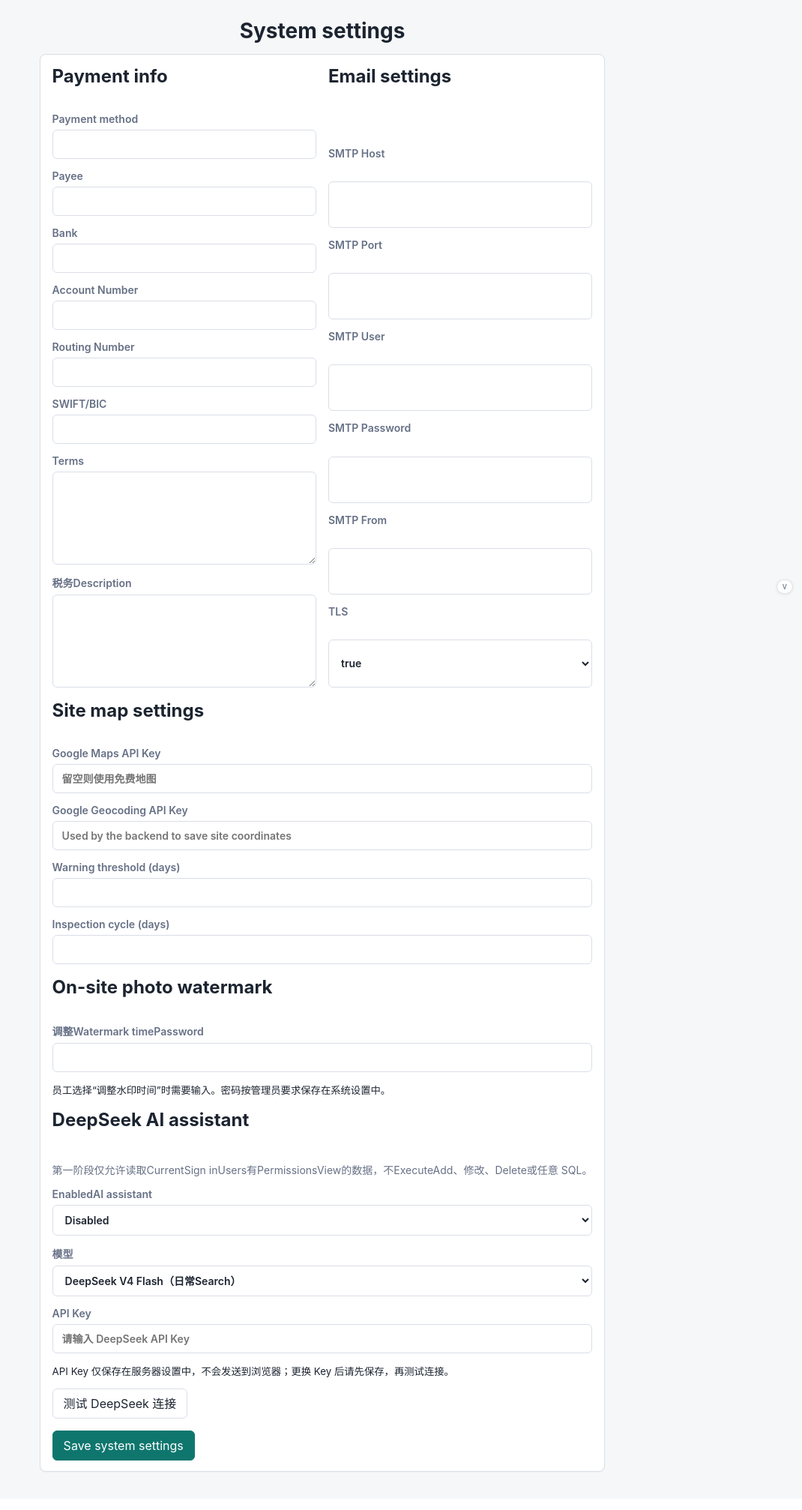
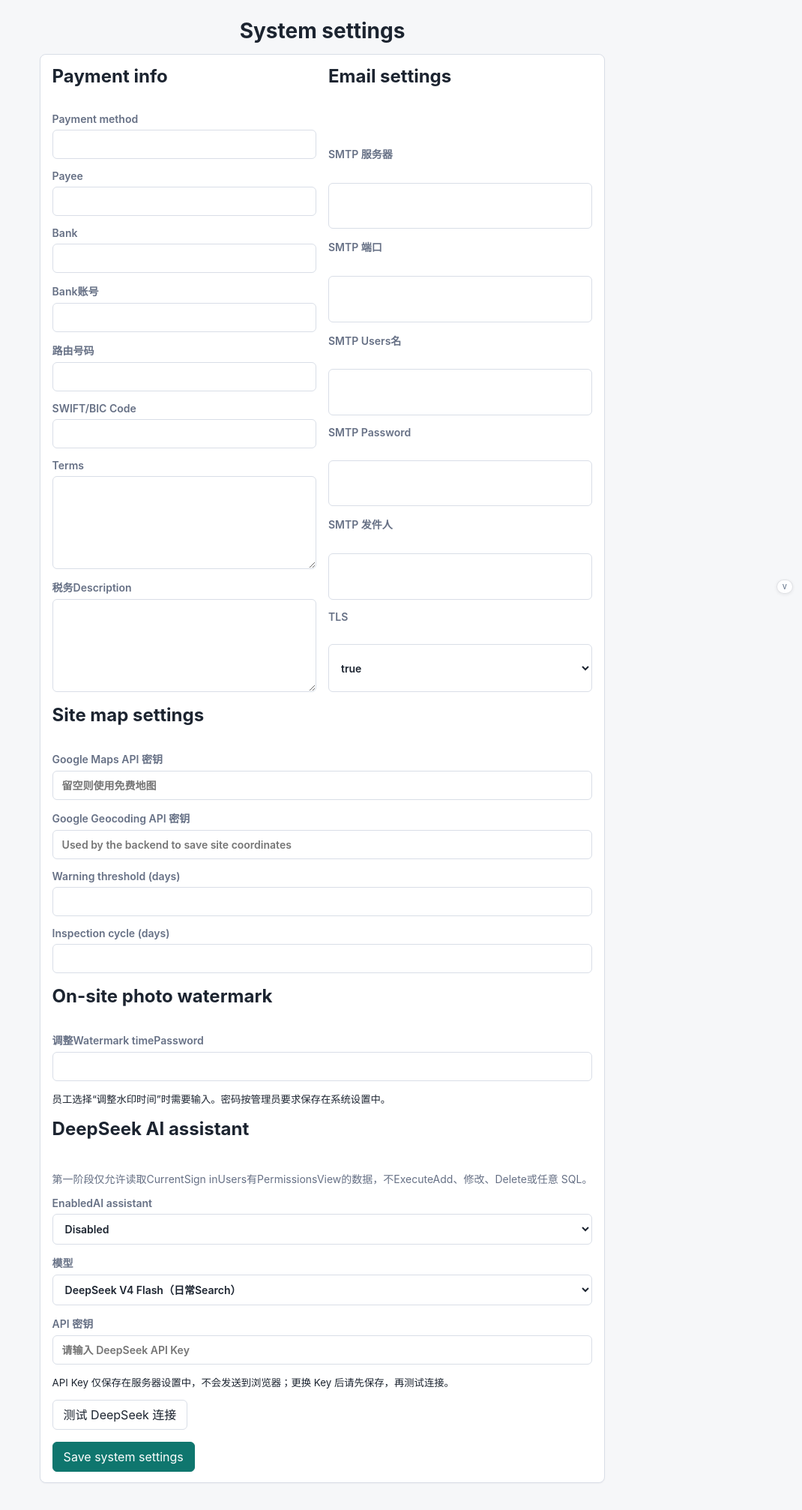
Before and after one commit to delanochen/invoice-tool, a Python web app: template templates/company_settings.html in a window 1280 px wide. Shown: the whole page at 75% size, without its empty margins (210-1280 px from the left). Before the commit the page ends 1964 px from the top, so only its background shows below. Run offline with Jinja, Linux system fonts and the light colour scheme; the template is opened without the code that fills it, so the values that code supplies are empty.

Commit message:
fix(i18n): 修复系统设置、员工等级、报销处理页面多语言

```diff
--- a/templates/company_settings.html
+++ b/templates/company_settings.html
@@ -1,26 +1,26 @@
 {% extends "base.html" %}
 {% block title %}系统设置 - 发票工具{% endblock %}
 {% block content %}
-  <header class="page-header"><div><p class="eyebrow">Settings</p><h1>系统设置</h1></div></header>
+  <header class="page-header"><div><p class="eyebrow">系统设置</p><h1>系统设置</h1></div></header>
   <form method="post" class="panel settings-layout">
     <section class="form-stack">
       <h2>收款信息</h2>
       <label>付款方式 <input name="payment_method" value="{{ payment.method }}"></label>
       <label>收款人 <input name="payment_beneficiary" value="{{ payment.beneficiary }}"></label>
       <label>银行 <input name="payment_bank_name" value="{{ payment.bank_name }}"></label>
-      <label>Account Number <input name="payment_account_number" value="{{ payment.account_number }}"></label>
-      <label>Routing Number <input name="payment_routing_number" value="{{ payment.routing_number }}"></label>
-      <label>SWIFT/BIC <input name="payment_swift_bic" value="{{ payment.swift_bic }}"></label>
+      <label>银行账号 <input name="payment_account_number" value="{{ payment.account_number }}"></label>
+      <label>路由号码 <input name="payment_routing_number" value="{{ payment.routing_number }}"></label>
+      <label>SWIFT/BIC 代码 <input name="payment_swift_bic" value="{{ payment.swift_bic }}"></label>
       <label>条款 <textarea name="invoice_terms" rows="6">{{ terms }}</textarea></label>
       <label>税务说明 <textarea name="company_tax_note" rows="6">{{ company.tax_note }}</textarea></label>
     </section>
     <section class="form-stack smtp-settings">
       <h2>邮件发送设置</h2>
-      <label>SMTP Host <input name="smtp_host" value="{{ smtp.host }}"></label>
-      <label>SMTP Port <input name="smtp_port" value="{{ smtp.port }}"></label>
-      <label>SMTP User <input name="smtp_user" value="{{ smtp.user }}"></label>
-      <label>SMTP Password <input type="password" name="smtp_password" value="{{ smtp.password }}"></label>
-      <label>SMTP From <input name="smtp_from" value="{{ smtp['from'] }}"></label>
+      <label>SMTP 服务器 <input name="smtp_host" value="{{ smtp.host }}"></label>
+      <label>SMTP 端口 <input name="smtp_port" value="{{ smtp.port }}"></label>
+      <label>SMTP 用户名 <input name="smtp_user" value="{{ smtp.user }}"></label>
+      <label>SMTP 密码 <input type="password" name="smtp_password" value="{{ smtp.password }}"></label>
+      <label>SMTP 发件人 <input name="smtp_from" value="{{ smtp['from'] }}"></label>
       <label>TLS
         <select name="smtp_tls">
           <option value="true" {% if smtp.tls == "true" %}selected{% endif %}>true</option>
@@ -30,10 +30,10 @@
     </section>
     <section class="form-stack full-span">
       <h2>站点地图设置</h2>
-      <label>Google Maps API Key
+      <label>Google Maps API 密钥
         <input type="password" name="google_maps_browser_api_key" value="{{ google_maps_browser_api_key }}" autocomplete="off" placeholder="留空则使用免费地图">
       </label>
-      <label>Google Geocoding API Key
+      <label>Google Geocoding API 密钥
         <input type="password" name="google_geocoding_api_key" value="{{ google_geocoding_api_key }}" autocomplete="off" placeholder="用于后端保存站点经纬度">
       </label>
       <label>预警到期（天）
@@ -65,7 +65,7 @@
           <option value="deepseek-v4-pro" {% if deepseek_model == 'deepseek-v4-pro' %}selected{% endif %}>DeepSeek V4 Pro（复杂分析）</option>
         </select>
       </label>
-      <label>API Key
+      <label>API 密钥
         <input type="password" name="deepseek_api_key" value="" autocomplete="new-password" placeholder="{{ '已配置；留空保持不变' if deepseek_api_key_configured else '请输入 DeepSeek API Key' }}">
       </label>
       <small>API Key 仅保存在服务器设置中，不会发送到浏览器；更换 Key 后请先保存，再测试连接。</small>
--- a/templates/employee_grades.html
+++ b/templates/employee_grades.html
@@ -2,7 +2,7 @@
 {% block title %}员工等级 - 发票工具{% endblock %}
 {% block content %}
   <header class="page-header">
-    <div><p class="eyebrow">Employee Grades</p><h1>员工等级</h1></div>
+    <div><p class="eyebrow">员工等级</p><h1>员工等级</h1></div>
   </header>
 
   <section class="panel">
--- a/templates/expense_processing.html
+++ b/templates/expense_processing.html
@@ -2,7 +2,7 @@
 {% block title %}报销处理 - 发票工具{% endblock %}
 {% block content %}
   <header class="page-header">
-    <div><p class="eyebrow">Expense Processing</p><h1>报销处理</h1></div>
+    <div><p class="eyebrow">报销处理</p><h1>报销处理</h1></div>
   </header>
 
   <section class="metric-grid">
```
